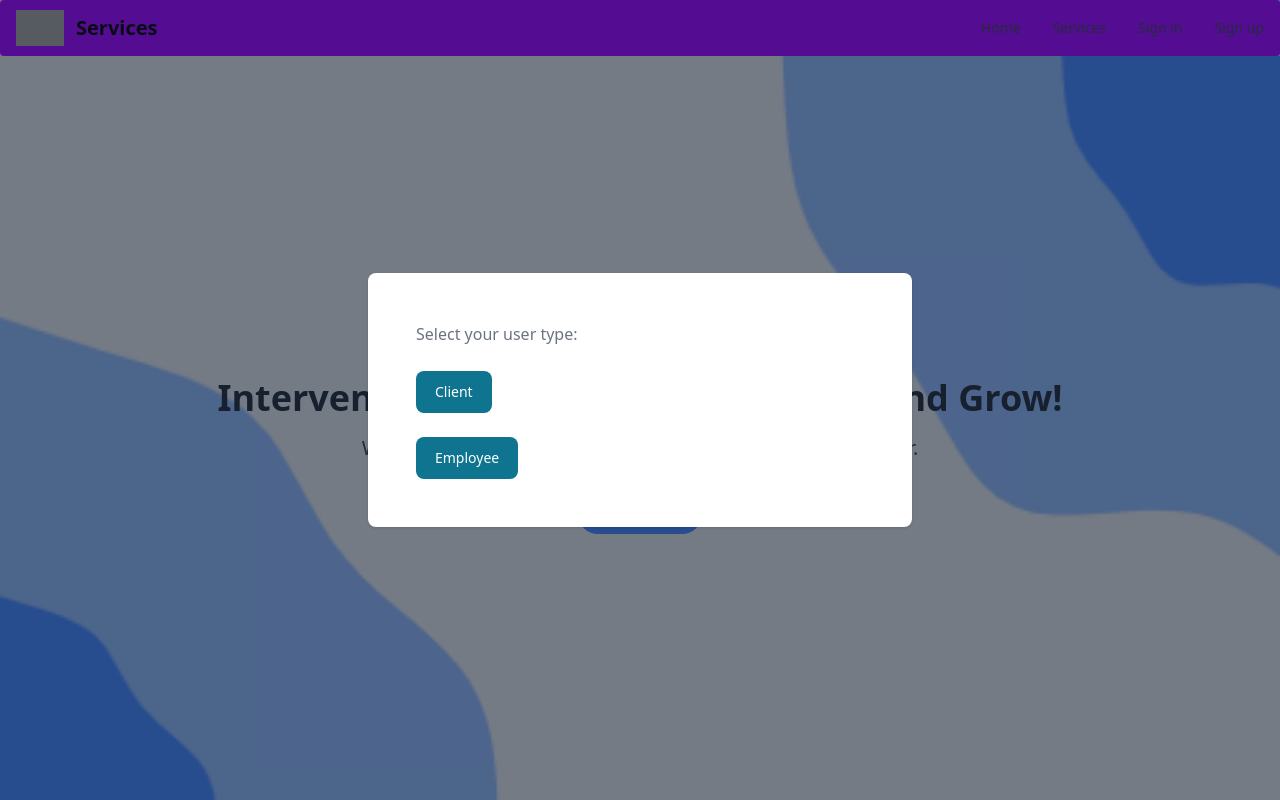
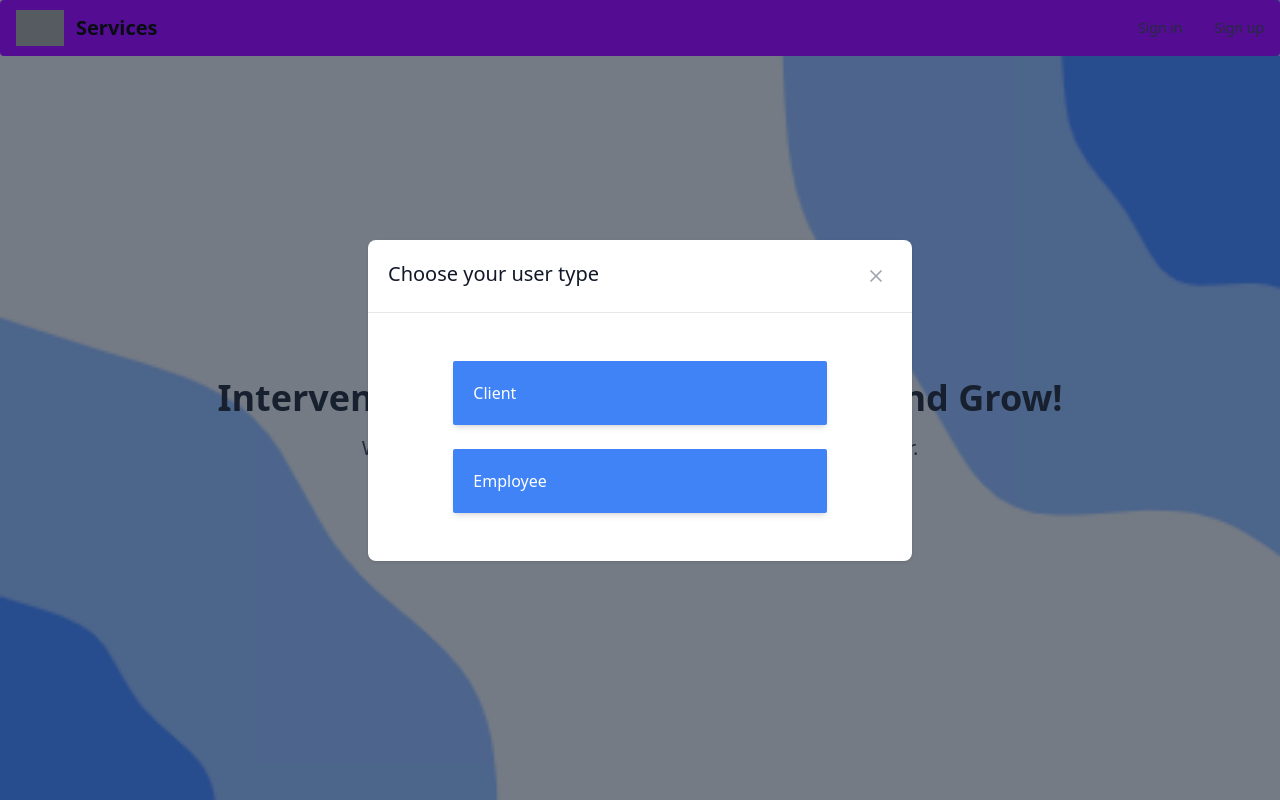
Before and after one commit to waelsta/auth-system-front-end, a React (Create React App) app: page / in a window 1280 px wide. Both pictures are taken after a click on the link "Sign in". Shown: the top 800 px of the page. Built offline with nearby package versions, Linux system fonts and the light colour scheme; grey boxes are pictures that could not be loaded.

Commit message:
set up font-awesome

```diff
--- a/package.json
+++ b/package.json
@@ -3,6 +3,10 @@
   "version": "0.1.0",
   "private": true,
   "dependencies": {
+    "@fortawesome/fontawesome-svg-core": "^6.2.1",
+    "@fortawesome/free-regular-svg-icons": "^6.2.1",
+    "@fortawesome/free-solid-svg-icons": "^6.2.1",
+    "@fortawesome/react-fontawesome": "^0.2.0",
     "@reduxjs/toolkit": "^1.9.1",
     "@testing-library/jest-dom": "^5.16.5",
     "@testing-library/react": "^13.4.0",
--- a/src/components/UserTypeModal.tsx
+++ b/src/components/UserTypeModal.tsx
@@ -1,5 +1,5 @@
 import React from 'react';
-import { Button, Modal } from 'flowbite-react';
+import { Modal } from 'flowbite-react';
 import { useDispatch, useSelector } from 'react-redux';
 import { useNavigate } from 'react-router-dom';
 import { selectEndpoint, selectModalState } from '../redux/ui/uiSelectors';
@@ -14,21 +14,36 @@ const UserTypeModal: React.FC = () => {
 
   const handleClick = (user: string) => {
     dispatch(setParam(user));
-    navigate(route);
-    dispatch(ToggleState());
+    if (route === 'signup') {
+      navigate(`${user}/${route}`);
+      dispatch(ToggleState());
+    } else {
+      navigate(route);
+      dispatch(ToggleState());
+    }
   };
 
   return (
     <div>
       <React.Fragment>
         <Modal show={modalState} size="xl">
+          <Modal.Header onClick={() => dispatch(ToggleState())}>
+            <h4>Choose your user type</h4>
+          </Modal.Header>
           <Modal.Body>
-            <div className="space-y-6 p-6">
-              <p className="text-base leading-relaxed text-gray-500 dark:text-gray-400">
-                Select your user type:
-              </p>
-              <Button onClick={() => handleClick('client')}> Client</Button>
-              <Button onClick={() => handleClick('employee')}>Employee</Button>
+            <div className="space-y-6 p-6 flex flex-col items-center">
+              <button
+                className="w-10/12 shadow-md bg-[#3F83F7] hover:bg-[#3F89F7] font:bold rounded-sm text-left p-5 text-white flex justify-between"
+                onClick={() => handleClick('client')}
+              >
+                <p>Client</p>
+              </button>
+              <button
+                className="w-10/12 shadow-md bg-[#3F83F7] hover:bg-[#3F89F7] font:bold rounded-sm text-left p-5 text-white flex justify-between"
+                onClick={() => handleClick('employee')}
+              >
+                Employee
+              </button>
             </div>
           </Modal.Body>
         </Modal>
--- a/src/components/navbar/NavBarMenu.tsx
+++ b/src/components/navbar/NavBarMenu.tsx
@@ -4,7 +4,6 @@ import { useDispatch } from 'react-redux';
 import { useNavigate } from 'react-router-dom';
 import { clientSignout } from '../../redux/client/clientSlice';
 import { setEndpoint, ToggleState } from '../../redux/ui/uiSlice';
-// import { openModal, setModalRoute } from '../../redux/ui/uiSlice';
 
 const Menu: React.FC<{ isLoggedIn: boolean }> = props => {
   const { isLoggedIn } = props;
@@ -13,13 +12,6 @@ const Menu: React.FC<{ isLoggedIn: boolean }> = props => {
 
   return (
     <Navbar.Collapse>
-      <Navbar.Link className="cursor-pointer" onClick={() => navigate('/')}>
-        Home
-      </Navbar.Link>
-      <Navbar.Link className="cursor-pointer" onClick={() => navigate('/')}>
-        Services
-      </Navbar.Link>
-
       {isLoggedIn ? (
         <>
           <Navbar.Link
```
Also changed, not shown: 1 other file (tests, documents, lock files or other folders).
